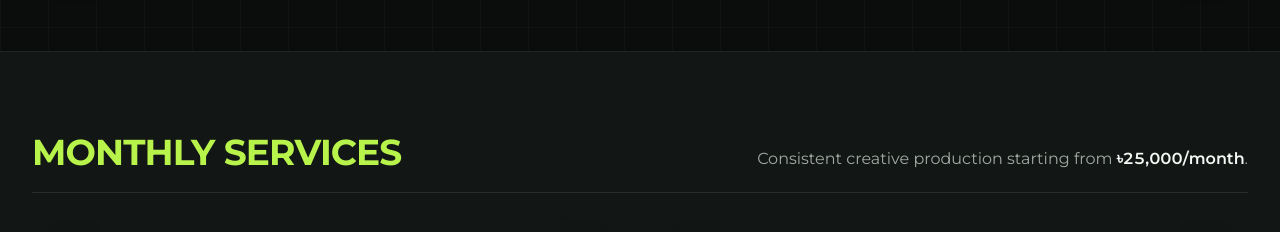
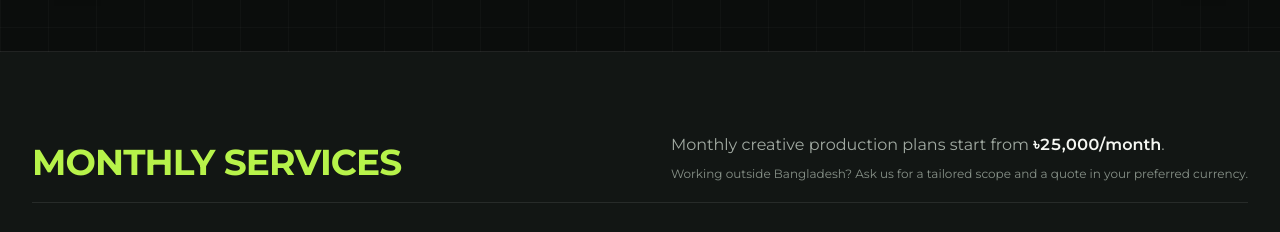
Before and after one commit to sowrov2572/MirroBook-Website, a React (Vite) app: page / in a window 1280 px wide. Shown: the part 2400-2632 px from the top of the page. Built offline with nearby package versions, Linux system fonts and the light colour scheme; no server answers; the database is empty.

Commit message:
Clarify international monthly retainer enquiries

```diff
--- a/src/components/Packages.tsx
+++ b/src/components/Packages.tsx
@@ -81,8 +81,9 @@ export const Packages: React.FC<PackagesProps> = ({
           </div>
 
           <p className="text-sm sm:text-base text-[#A1AAA2] leading-relaxed">
-            Consistent creative production starting from{' '}
+            Monthly creative production plans start from{' '}
             <strong className="text-[#F5F7F2] font-semibold tabular-nums">৳25,000/month</strong>.
+            <span className="block mt-2 text-xs text-[#879188]">Working outside Bangladesh? Ask us for a tailored scope and a quote in your preferred currency.</span>
           </p>
         </div>
 
```
